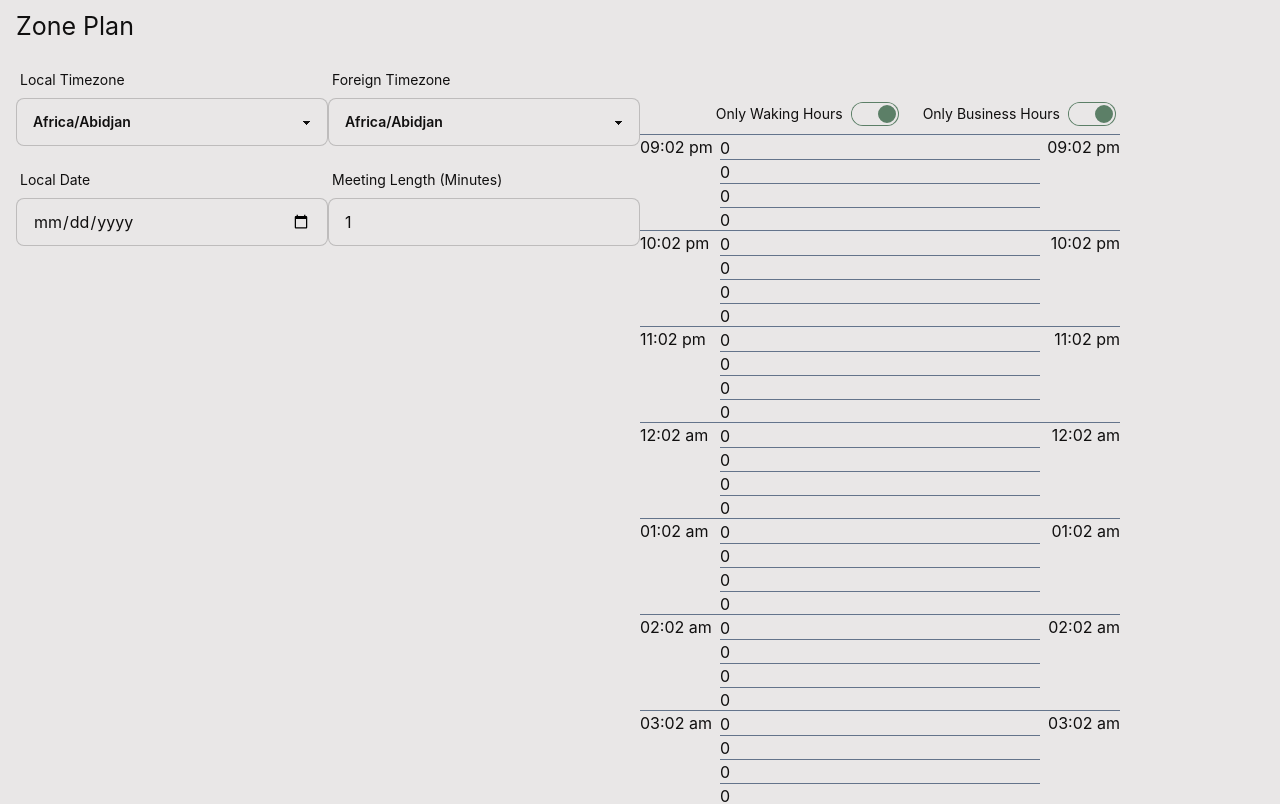
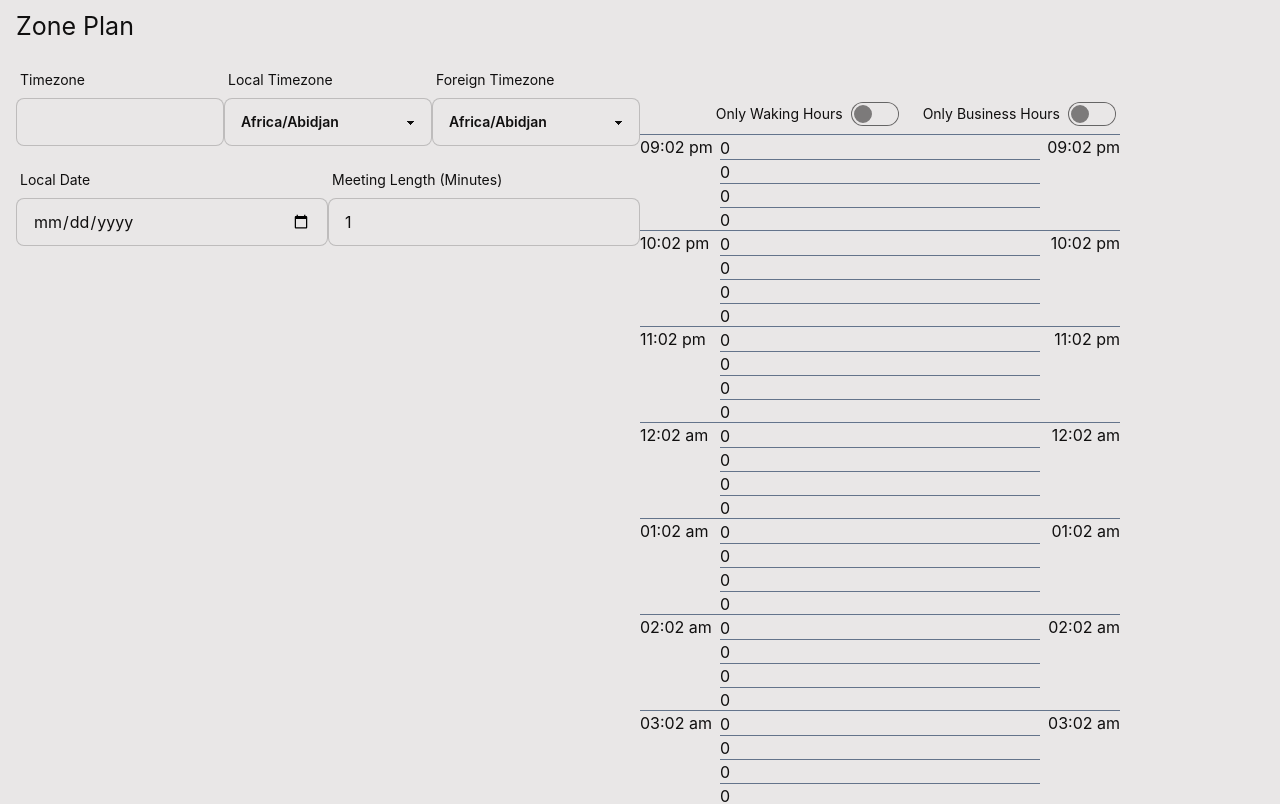
Before and after one commit to TimChinenov/global-calendar, a React (Create React App) app: page / in a window 1280 px wide. Shown: the top 804 px of the page. Built offline with nearby package versions, Linux system fonts and the light colour scheme.

Commit message:
Started custom autocomplete component

```diff
--- /dev/null
+++ b/src/autocomplete/autocomplete.tsx
@@ -0,0 +1,45 @@
+import moment from "moment"
+import { useState } from "react"
+
+export default function Autocomplete() {
+    const [isSelected, setIsSelected] = useState(false)
+    const [options, setOptions] = useState([] as any[])
+
+
+    const updateOptions = (fieldInput: string) => {
+        const timezones: string[] = moment.tz.names();
+        const timezonesSelection: any[] = []
+
+        let count = 0;
+
+        timezones.forEach((timezone) => {
+            if (timezone.toLowerCase().includes(fieldInput.toLowerCase()) && count < 7) {
+                timezonesSelection.push(
+                    <li key={timezone}>{timezone}</li>
+                )
+                count += 1
+            }
+        })
+
+        setOptions(timezonesSelection)
+    }
+
+    return (
+        <div className="grid grid-cols-1">
+            <label className="label">
+                <span className="label-text">Timezone</span>
+            </label>
+            <input
+                className="input input-bordered w-full max-w-xs"
+                type="text"
+                onFocus={() => setIsSelected(true)}
+                onBlur={() => setIsSelected(false)}
+                onChange={(event) => {updateOptions(event.target.value)}}/>
+            <div className={`dropdown ${isSelected ? "dropdown-open": ""}`}>
+                <ul tabIndex={0} className="dropdown-content menu p-2 shadow bg-base-100 rounded-box w-52">
+                    { options }
+                </ul>
+            </div>
+        </div>
+    )
+}
--- a/src/calendar-compare/calendar-compare.tsx
+++ b/src/calendar-compare/calendar-compare.tsx
@@ -1,5 +1,6 @@
 import moment, { MomentZone } from "moment-timezone";
 import { useState } from "react";
+import Autocomplete from "../autocomplete/autocomplete";
 import Calendar from "../calendar/calendar";
 import { Meeting } from "../dtos/meeting";
 
@@ -12,6 +13,8 @@ export function CalendarCompare() {
 
     const [meetingLength, setMeetingLength] = useState(1);
     const [date, setDate] = useState(new Date());
+
+    const [isSelected, setIsSelected] = useState(false)
 
     let meetingLengthMinutes: 15;
 
@@ -26,7 +29,8 @@ export function CalendarCompare() {
     return(
         <div className="grid sm:grid-cols-1 md:grid-cols-2">
             <div className="pt-4 grid-rows-4 pl-4">
-                <div className="grid grid-cols-2 grid-gap-2 pb-4">
+                <div className="grid grid-cols-3 grid-gap-2 pb-4">
+                    <Autocomplete />
                     <div>
                         <label className="label">
                             <span className="label-text">Local Timezone</span>
--- a/src/calendar/calendar.tsx
+++ b/src/calendar/calendar.tsx
@@ -17,6 +17,13 @@ export default function Calendar({
         timezone2?: MomentZone | null}) {
 
     const [boxStart, setBoxStart] = useState(0);
+    const [onlyBusinessHours, setOnlyBusinessHours] = useState(false);
+    const [onlyWakingHours, setOnlyWakingHours] = useState(false);
+
+    const wakingHourStart = 5
+    const wakingHourEnd = 21
+    const businessHourStart = 6
+    const businessHourEnd = 18
 
 
     let usedDates: Set<string> = new Set<string>();
@@ -32,6 +39,28 @@ export default function Calendar({
 
     for(var count = 0; count < 25; count++) {
         const currentCount = count * 10
+
+        if (onlyWakingHours
+            && ((startTimeLocal.hour() <= wakingHourStart || startTimeLocal.hour() >= wakingHourEnd)
+            || (startTimeForeign.hour() <= wakingHourStart || startTimeForeign.hour() >= wakingHourEnd))) {
+                if (count != 0) {
+                    incrementToTime(startTimeLocal)
+                    incrementToTime(startTimeForeign)
+                }
+
+                continue
+        }
+        else if (onlyBusinessHours
+            && ((startTimeLocal.hour() <= businessHourStart || startTimeLocal.hour() >= businessHourEnd)
+            || (startTimeForeign.hour() <= businessHourStart || startTimeForeign.hour() >= businessHourEnd))) {
+                if (count != 0) {
+                    incrementToTime(startTimeLocal)
+                    incrementToTime(startTimeForeign)
+                }
+
+                continue
+        }
+
         hourSections.push(
             <div key={`${calendarId}-${count}`} className="grid grid-cols-6">
                 <div className="col-span-1 border-t-[1px] border-t-slate-500 border-b-slate-500">
@@ -110,13 +139,27 @@ export default function Calendar({
                 <div className="form-control pr-4">
                     <label className="cursor-pointer label">
                         <span className="label-text pr-2">Only Waking Hours</span>
-                        <input type="checkbox" className="toggle toggle-primary" checked />
+                        <input
+                            type="checkbox"
+                            className="toggle toggle-primary"
+                            checked={onlyWakingHours}
+                            onChange={() => {
+                                setOnlyBusinessHours(false)
+                                setOnlyWakingHours(!onlyWakingHours)
+                            }}/>
                     </label>
                 </div>
                 <div className="form-control">
                     <label className="cursor-pointer label">
                         <span className="label-text pr-2">Only Business Hours</span>
-                        <input type="checkbox" className="toggle toggle-primary" checked />
+                        <input
+                            type="checkbox"
+                            className="toggle toggle-primary"
+                            checked={onlyBusinessHours}
+                            onChange={() => {
+                                setOnlyWakingHours(false)
+                                setOnlyBusinessHours(!onlyBusinessHours)
+                            }}/>
                     </label>
                 </div>
             </div>
```
